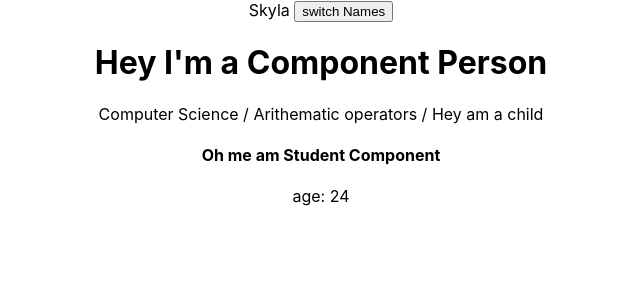
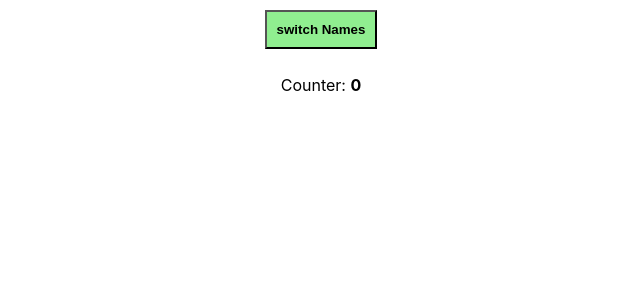
Before and after one commit to Namwanza/complete-react-practice, a React (Create React App) app: page / in a window 1280 px wide. Shown: the top 300 px of the page, without its empty margins (319-959 px from the left). Built offline with nearby package versions, Linux system fonts and the light colour scheme.

Commit message:
completed task

```diff
--- a/package.json
+++ b/package.json
@@ -10,6 +10,7 @@
     "react-dom": "^16.13.1",
     "react-scripts": "3.4.1"
   },
+
   "scripts": {
     "start": "react-scripts start",
     "build": "react-scripts build",
--- a/src/App.css
+++ b/src/App.css
@@ -2,37 +2,9 @@
   text-align: center;
 }
 
-.App-logo {
-  height: 40vmin;
-  pointer-events: none;
+button {
+  background-color: lightgreen;
+  font-weight: bold;
+  padding: 10px;
+  margin: 10px;
 }
-
-@media (prefers-reduced-motion: no-preference) {
-  .App-logo {
-    animation: App-logo-spin infinite 20s linear;
-  }
-}
-
-.App-header {
-  background-color: #282c34;
-  min-height: 100vh;
-  display: flex;
-  flex-direction: column;
-  align-items: center;
-  justify-content: center;
-  font-size: calc(10px + 2vmin);
-  color: white;
-}
-
-.App-link {
-  color: #61dafb;
-}
-
-@keyframes App-logo-spin {
-  from {
-    transform: rotate(0deg);
-  }
-  to {
-    transform: rotate(360deg);
-  }
-}
--- a/src/App.js
+++ b/src/App.js
@@ -4,26 +4,48 @@ import Person from './Person/Person'
 
 class App extends Component {
   state = {
-    name: "Skyla"
+    counter: 0
   }
 
-  nameChangedHandler = () => {
+  counterHandler = () => {
     this.setState({
-      name: "Vanpretty"
+      counter: this.state.counter + 1
     })
+  }
+
+  componentWillMount() {
+    console.log('render componentWillMount')
+  }
+
+  componentDidMount() {
+    console.log('render componentDidMount')
+  }
+
+
+  shouldComponentUpdate(newProps, newState) {
+    console.log('render shouldComponentUpdate')
+    return true;
+  }
+
+  componentWillUpdate(nextProps, nextState) {
+    console.log('render componentWillUpdate')
+  }
+
+  componentDidUpdate(prevProps, prevState) {
+    console.log('render componentDidUpdate')
+  }
+
+  componentWillUnmount() {
+    console.log('render componentWillUnmount')
   }
 
   render () {
     return (
       <div className="App">
-        <span> {this.state.name} </span>
-        <button onClick = {this.nameChangedHandler} >switch Names</button>
+        <button onClick = {this.counterHandler}>switch Names</button>
         <Person
-          assignment = "Computer Science"
-          homework = "Arithematic operators"
-        >
-          Hey am a child
-        </Person>
+          counted = {this.state.counter}
+        />
       </div>
     );
   }
--- a/src/Person/Person.js
+++ b/src/Person/Person.js
@@ -1,14 +1,11 @@
 import React from 'react';
-import Student from '../Student/Student'
+// import Student from '../Student/Student'
 
 const Person = (props) => {
+
     return (
       <div>
-         <h1>Hey I'm a Component Person</h1>
-         <span>{props.assignment}</span> /
-         <span> {props.homework} </span>/
-         <span> {props.children} </span>
-         <Student age = {24} />
+         <p> Counter: <strong>{props.counted}</strong>  </p>
       </div>
     )
 }
```
